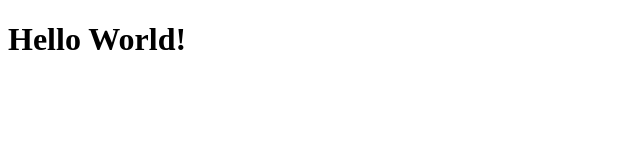
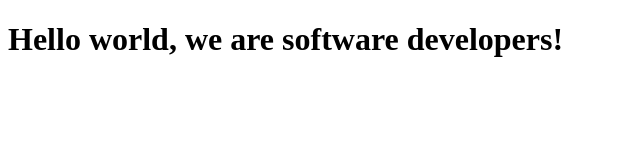
Before and after one commit to seyioyemade/microverse-trials-nirere-seyi, a plain HTML site: page index.html in a window 1280 px wide. Shown: the whole page, without its empty margins (0-640 px from the left). Drawn offline with Linux system fonts and the light colour scheme.

Commit message:
added hello world we are software developers

```diff
--- a/index.html
+++ b/index.html
@@ -9,7 +9,7 @@
   <body>
     <script src="https://cdn.freecodecamp.org/testable-projects-fcc/v1/bundle.js"></script>
 
-    <h1>Hello World!</h1>
+    <h1>Hello world, we are software developers!</h1>
 
     <script  src="js/index.js"></script>
   </body>
```
